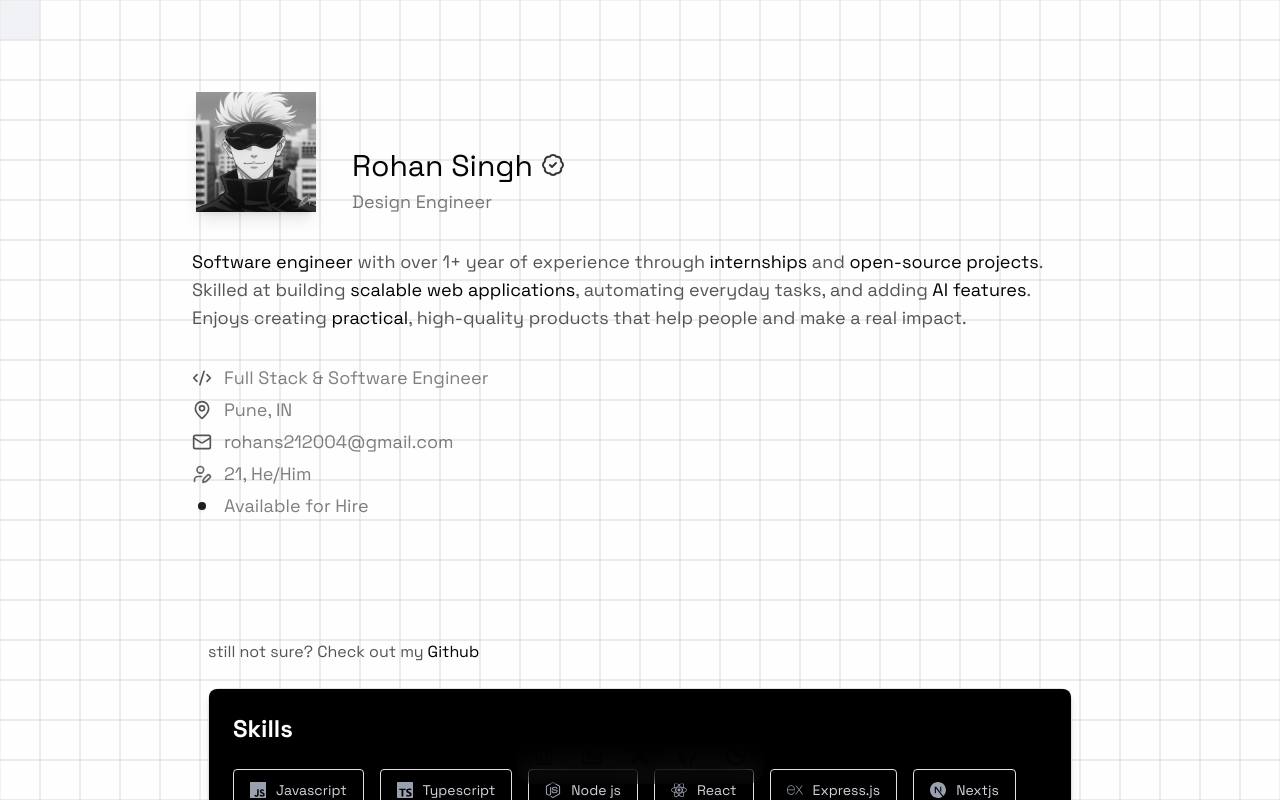
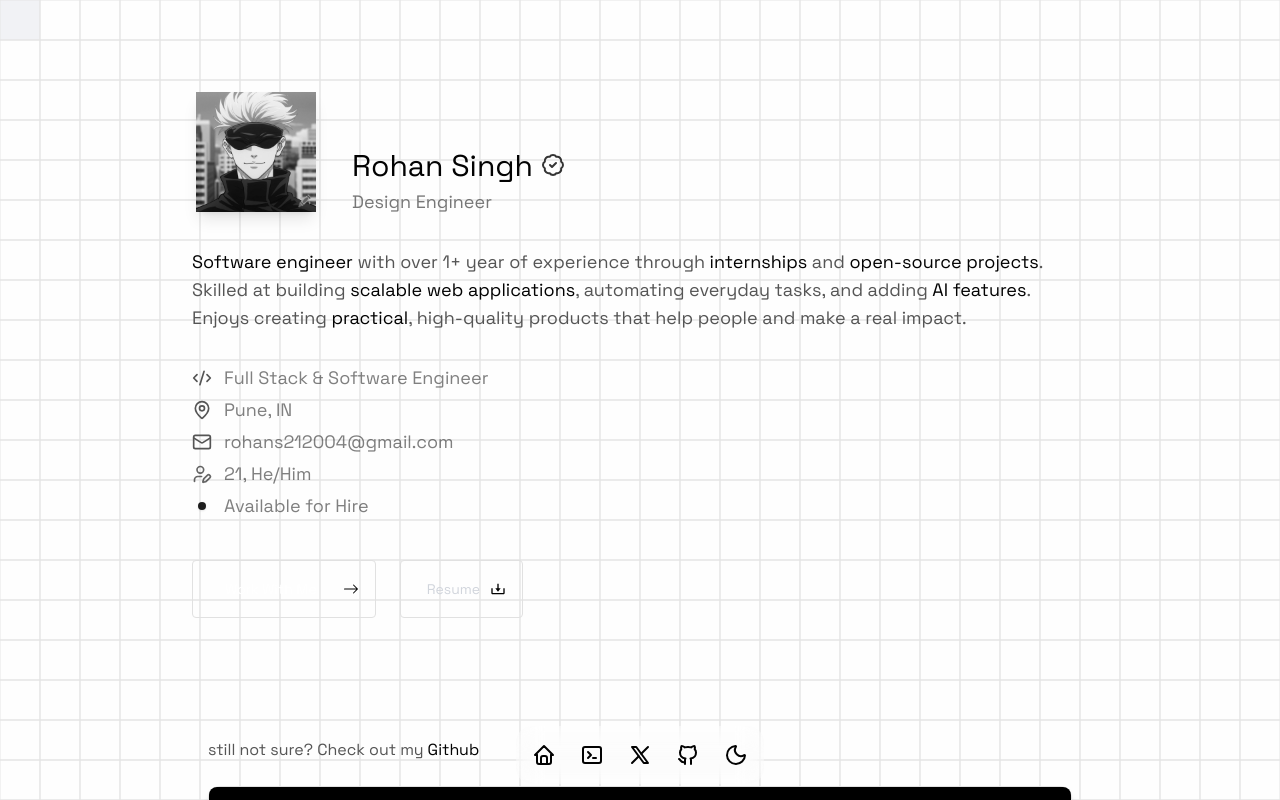
Before and after one commit to Rohs21/portfolio-main, a Next.js app in the folder portfolio/: page / in a window 1280 px wide. Shown: the top 800 px of the page. Built offline with nearby package versions, Linux system fonts and the light colour scheme; a web font is replaced by a local one.

Commit message:
Cv/resume added

```diff
--- a/portfolio/src/components/Hero.tsx
+++ b/portfolio/src/components/Hero.tsx
@@ -98,7 +98,22 @@ export const Hero = () => {
             </div>
             <div className="text-lg text-foreground/80 font-medium">
               <Text text="Available for Hire" />
+            </div>
+          </div>
+          <div className="flex gap-6 mt-10">
+            <div className="bg-black-800 hover:bg-gray-700 rounded-sm px-4 py-2.5 flex items-center space-x-2.5 transition-all duration-200 border border-gray-700 hover:border-gray-600">
+              <a className="flex gap-2  px-4 items-center bg-lightBlue dark:bg-darkBlue text-white dark:text-lightBlue  p-2 w-fit text-sm rounded-md">
+              Work With Me
+            </a>
+            <svg stroke="currentColor" fill="currentColor" stroke-width="0" viewBox="0 0 16 16" height="1em" width="1em" xmlns="http://www.w3.org/2000/svg"><path fill-rule="evenodd" d="M1 8a.5.5 0 0 1 .5-.5h11.793l-3.147-3.146a.5.5 0 0 1 .708-.708l4 4a.5.5 0 0 1 0 .708l-4 4a.5.5 0 0 1-.708-.708L13.293 8.5H1.5A.5.5 0 0 1 1 8"></path></svg>
+            </div>
 
+            <div className="bg-black-800 hover:bg-gray-700 rounded-sm px-4 py-2.5 flex items-center space-x-2.5 transition-all duration-200 border border-gray-700 hover:border-gray-600">
+              <div className="h-2 text-gray-400 group-hover:text-gray-300 transition-colors duration-200" />
+                <span className="text-gray-300 text-sm font-medium group-hover:text-white transition-colors duration-200">
+                  Resume
+                </span>
+              <svg stroke="currentColor" fill="currentColor" stroke-width="0" viewBox="0 0 24 24" height="1em" width="1em" xmlns="http://www.w3.org/2000/svg"><path d="m12 16 4-5h-3V4h-2v7H8z"></path><path d="M20 18H4v-7H2v7c0 1.103.897 2 2 2h16c1.103 0 2-.897 2-2v-7h-2v7z"></path></svg>
             </div>
           </div>
         </div>
```
